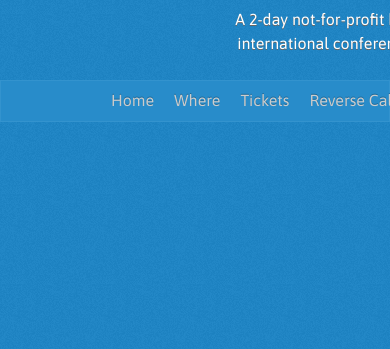
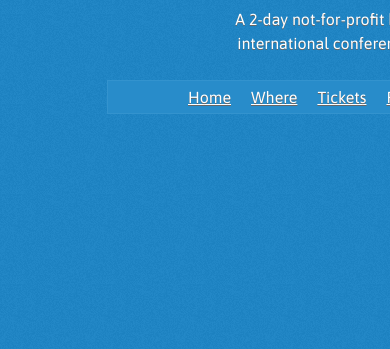
Before and after one commit to LXJS/lxjs-site-2012, a website: page theme/directory.html in a window 390 px wide. Shown: the part 495-844 px from the top of the page. Drawn offline with Linux system fonts and the light colour scheme.

Commit message:
changes to menu. responsive version coming back soon

```diff
--- a/public/css/lxjs.css
+++ b/public/css/lxjs.css
@@ -25,23 +25,18 @@ p, li {
   text-shadow: 0 1px 0 #666;
 }
 
-p.boilerplate {
-  text-align: center;
-  margin-left: 20%;
-  margin-right: 20%;
+h2 {
+  margin-top: 1em;
+  margin-bottom: 1em;
+}
+
+h1, h2, h3 {
+  text-shadow: 0 1px 0 #666;
 }
 
 .container {
   max-width: 880px;
 }
-
-header {
-  text-align: center;
-  margin: 0px;
-  margin-left: -10px;
-  margin-right: -10px;
-}
-
 
 #ribbon {
   height: 30px;
@@ -54,19 +49,49 @@ header {
   margin-top: 5px;
 }
 
+nav {
+  background-color: #288cca;
+  border: 1px solid #3393ce;
+  width: 80%;
+  margin: 1em auto 18px;
+}
+
+nav ul.nav {
+  display: block;
+  overflow: hidden;
+  margin: 0;
+  margin-bottom: 0;
+  padding: 4px 70px;
+}
+
+nav ul.nav li {
+  float: left;
+  display: block;
+  margin: 0 10px;
+}
+
+#footer {
+  padding: 2em;
+  text-align: center;
+}
+
+p.boilerplate {
+  text-align: center;
+  margin-left: 20%;
+  margin-right: 20%;
+}
+
+header {
+  text-align: center;
+  margin: 0px;
+  margin-left: -10px;
+  margin-right: -10px;
+}
+
 header h1 {
   font-size: 60px;
   margin: 1em;
   margin-top: 0.5em;
-}
-
-h2 {
-  margin-top: 1em;
-  margin-bottom: 1em;
-}
-
-h1, h2, h3 {
-  text-shadow: 0 1px 0 #666;
 }
 
 h2.when {
@@ -91,28 +116,3 @@ section h1 {
   min-height: 300px;
   margin: 0 10% 0 10%;
 }
-
-#footer {
-  padding: 2em;
-  text-align: center;
-}
-
-#mainnav {
-  text-align: center;
-  margin-top: 1em;
-  background-color: #288cca;
-  border: 1px solid #3393ce;
-}
-
-.navbar {
-  padding-left: 20px;
-  padding-right: 20px;
-}
-
-.navbar .nav > li > a {
-  color: #ccc;
-}
-
-.nav {
-  padding-left: 60px;
-}
--- a/public/feed.xml
+++ b/public/feed.xml
@@ -1,5 +1,5 @@
 <?xml version="1.0" encoding="UTF-8"?>
-<rss xmlns:dc="http://purl.org/dc/elements/1.1/" xmlns:content="http://purl.org/rss/1.0/modules/content/" xmlns:atom="http://www.w3.org/2005/Atom" version="2.0"><channel><title><![CDATA[Untitled RSS Feed]]></title><description><![CDATA[Untitled RSS Feed]]></description><link>http://github.com/dylan/node-rss</link><generator>NodeJS RSS Module</generator><lastBuildDate>Thu, 12 Apr 2012 22:52:17 GMT</lastBuildDate><atom:link href="/feed.xml" rel="self" type="application/rss+xml"/><item><title><![CDATA[undefined -- Untitled]]></title><link>http://undefined.</link><guid isPermaLink="true">http://undefined.</guid><dc:creator><![CDATA[Tiago Rodrigues]]></dc:creator><pubDate>Invalid Date</pubDate></item><item><title><![CDATA[undefined -- Untitled]]></title><description><![CDATA[<h1>About</h1>
+<rss xmlns:dc="http://purl.org/dc/elements/1.1/" xmlns:content="http://purl.org/rss/1.0/modules/content/" xmlns:atom="http://www.w3.org/2005/Atom" version="2.0"><channel><title><![CDATA[Untitled RSS Feed]]></title><description><![CDATA[Untitled RSS Feed]]></description><link>http://github.com/dylan/node-rss</link><generator>NodeJS RSS Module</generator><lastBuildDate>Thu, 12 Apr 2012 23:38:10 GMT</lastBuildDate><atom:link href="/feed.xml" rel="self" type="application/rss+xml"/><item><title><![CDATA[undefined -- Untitled]]></title><link>http://undefined.</link><guid isPermaLink="true">http://undefined.</guid><dc:creator><![CDATA[Tiago Rodrigues]]></dc:creator><pubDate>Invalid Date</pubDate></item><item><title><![CDATA[undefined -- Untitled]]></title><description><![CDATA[<h1>About</h1>
 <p>We are a group of seasoned and semi-seasoned JavaScript fans deeply involved in the local and international JavaScript community:
 
 
--- a/theme/css/lxjs.css
+++ b/theme/css/lxjs.css
@@ -25,23 +25,18 @@ p, li {
   text-shadow: 0 1px 0 #666;
 }
 
-p.boilerplate {
-  text-align: center;
-  margin-left: 20%;
-  margin-right: 20%;
+h2 {
+  margin-top: 1em;
+  margin-bottom: 1em;
+}
+
+h1, h2, h3 {
+  text-shadow: 0 1px 0 #666;
 }
 
 .container {
   max-width: 880px;
 }
-
-header {
-  text-align: center;
-  margin: 0px;
-  margin-left: -10px;
-  margin-right: -10px;
-}
-
 
 #ribbon {
   height: 30px;
@@ -54,19 +49,49 @@ header {
   margin-top: 5px;
 }
 
+nav {
+  background-color: #288cca;
+  border: 1px solid #3393ce;
+  width: 80%;
+  margin: 1em auto 18px;
+}
+
+nav ul.nav {
+  display: block;
+  overflow: hidden;
+  margin: 0;
+  margin-bottom: 0;
+  padding: 4px 70px;
+}
+
+nav ul.nav li {
+  float: left;
+  display: block;
+  margin: 0 10px;
+}
+
+#footer {
+  padding: 2em;
+  text-align: center;
+}
+
+p.boilerplate {
+  text-align: center;
+  margin-left: 20%;
+  margin-right: 20%;
+}
+
+header {
+  text-align: center;
+  margin: 0px;
+  margin-left: -10px;
+  margin-right: -10px;
+}
+
 header h1 {
   font-size: 60px;
   margin: 1em;
   margin-top: 0.5em;
-}
-
-h2 {
-  margin-top: 1em;
-  margin-bottom: 1em;
-}
-
-h1, h2, h3 {
-  text-shadow: 0 1px 0 #666;
 }
 
 h2.when {
@@ -91,28 +116,3 @@ section h1 {
   min-height: 300px;
   margin: 0 10% 0 10%;
 }
-
-#footer {
-  padding: 2em;
-  text-align: center;
-}
-
-#mainnav {
-  text-align: center;
-  margin-top: 1em;
-  background-color: #288cca;
-  border: 1px solid #3393ce;
-}
-
-.navbar {
-  padding-left: 20px;
-  padding-right: 20px;
-}
-
-.navbar .nav > li > a {
-  color: #ccc;
-}
-
-.nav {
-  padding-left: 60px;
-}
--- a/theme/directory.html
+++ b/theme/directory.html
@@ -22,13 +22,8 @@
         </span>
 
       </header>
-    </div>
 
-    <div id="mainnav">
-
-      <div class="container container-fluid">
-
-        <nav class="navbar">
+      <nav>
         <ul class="nav">
           <li><a href="/">Home</a></li>
           <li><a href="/where">Where</a></li>
@@ -38,11 +33,6 @@
           <li><a href="/about">About</a></li>
         </ul>
       </nav>
-      </div>
-
-    </div>
-
-    <div class="container container-fluid">
 
       <section id="main" class="content"></section>
 
```
Also changed, not shown: public/about/index.html (+1 -11 lines), public/archive.html (+1 -11 lines), public/directory.html (+1 -11 lines), public/index.html (+1 -11 lines), public/reverse-call-for-speakers/index.html (+1 -11 lines), public/schedule/index.html (+1 -11 lines), public/tickets/index.html (+1 -11 lines), public/where/index.html (+1 -11 lines), theme/article.html (+1 -11 lines). Lines whose indentation alone changed are shown as unchanged.
